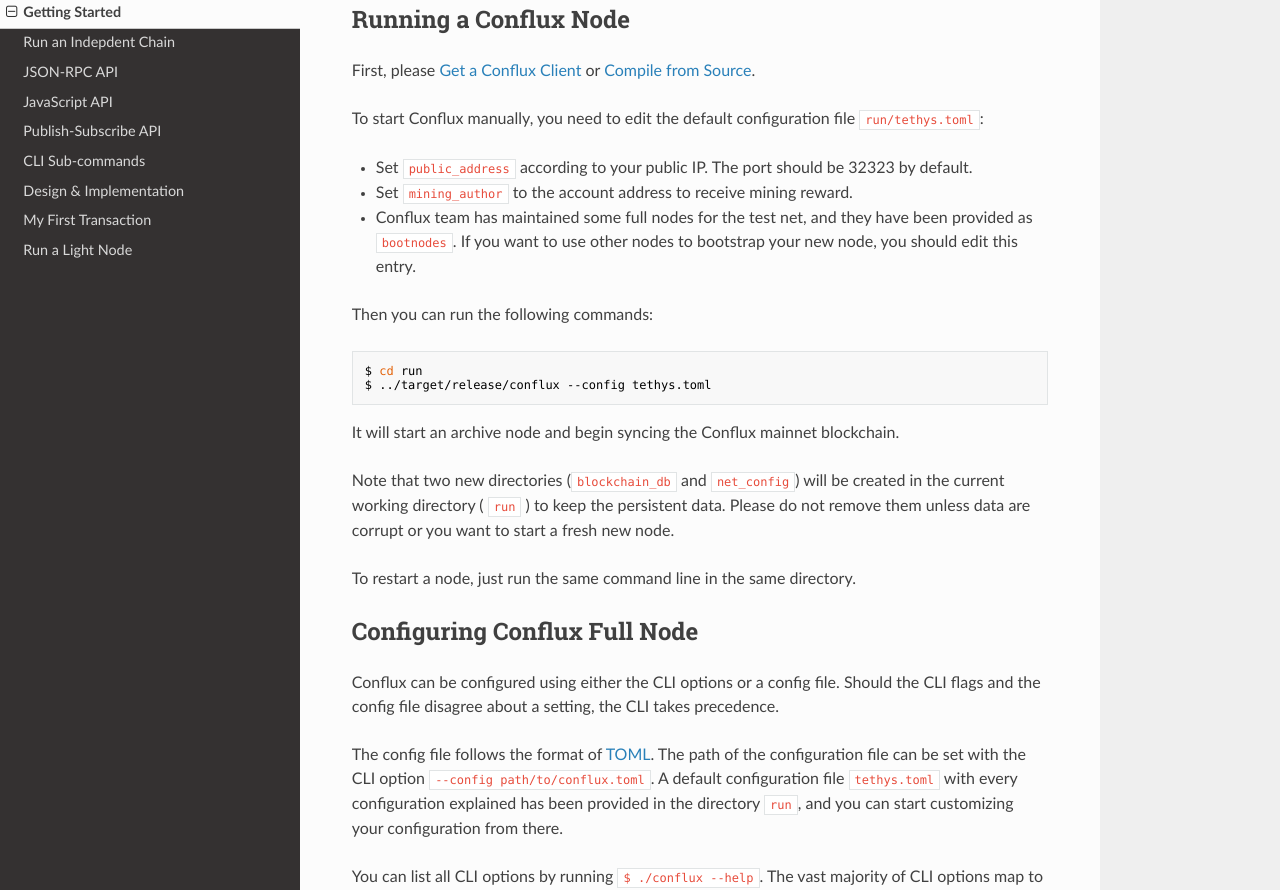
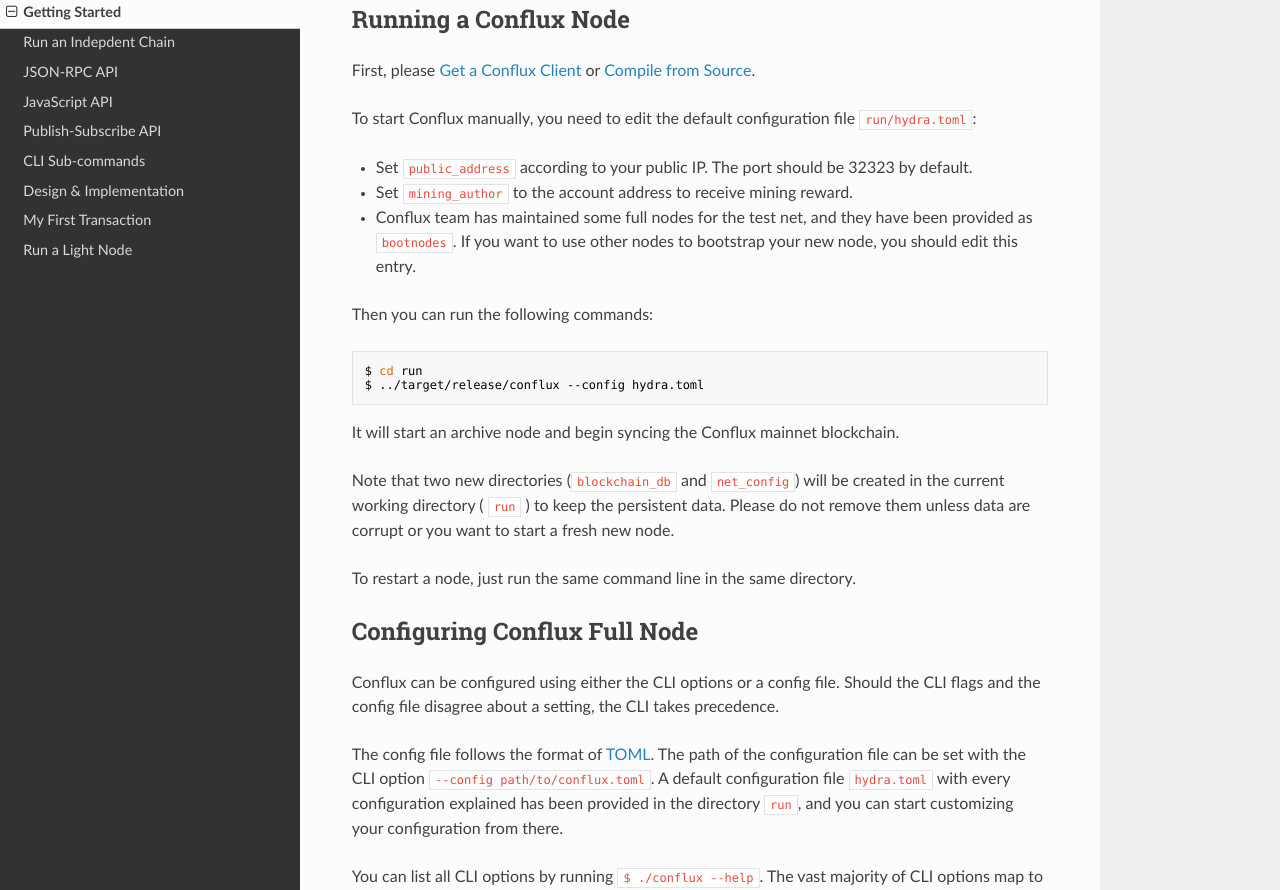
Before and after one commit to Conflux-Chain/conflux-doc, an MkDocs documentation site: the page built from docs/get_started.md, in a window 1280 px wide and 1400 px high. Shown: the part 168-1058 px from the top of the window. Built offline with MkDocs 1.6.1, drawn with Linux system fonts in a browser that asks for light colours; nearby versions of some CDN libraries.

Commit message:
change tethys to hydra (#78)

````diff
--- a/docs/get_started.md
+++ b/docs/get_started.md
@@ -15,7 +15,7 @@
 
 First, please [Get a Conflux Client](../../run-a-node/en/how-to-get.md) or [Compile from Source](install.md).
 
-To start Conflux manually, you need to edit the default configuration file `run/tethys.toml`:
+To start Conflux manually, you need to edit the default configuration file `run/hydra.toml`:
 
 * Set `public_address` according to your public IP. The port should be 32323 by default.
 * Set `mining_author` to the account address to receive mining reward.
@@ -25,7 +25,7 @@
 
 ```bash
 $ cd run
-$ ../target/release/conflux --config tethys.toml
+$ ../target/release/conflux --config hydra.toml
 ```
 
 It will start an archive node and begin syncing the Conflux mainnet blockchain.
@@ -38,7 +38,7 @@
 
 Conflux can be configured using either the CLI options or a config file. Should the CLI flags and the config file disagree about a setting, the CLI takes precedence.
 
-The config file follows the format of [TOML](https://github.com/toml-lang/toml). The path of the configuration file can be set with the CLI option `--config path/to/conflux.toml`. A default configuration file `tethys.toml` with every configuration explained has been provided in the directory `run`, and you can start customizing your configuration from there.
+The config file follows the format of [TOML](https://github.com/toml-lang/toml). The path of the configuration file can be set with the CLI option `--config path/to/conflux.toml`. A default configuration file `hydra.toml` with every configuration explained has been provided in the directory `run`, and you can start customizing your configuration from there.
 
 You can list all CLI options by running  `$ ./conflux --help`. The vast majority of CLI options map to a setting in the TOML file, for example `--public-address 127.0.0.1:32323` can be set by creating a config file:
 
````
Also changed, not shown: docs/light-nodes.md (+1 -1 lines), docs/setup_independent_chain.md (+3 -3 lines).
